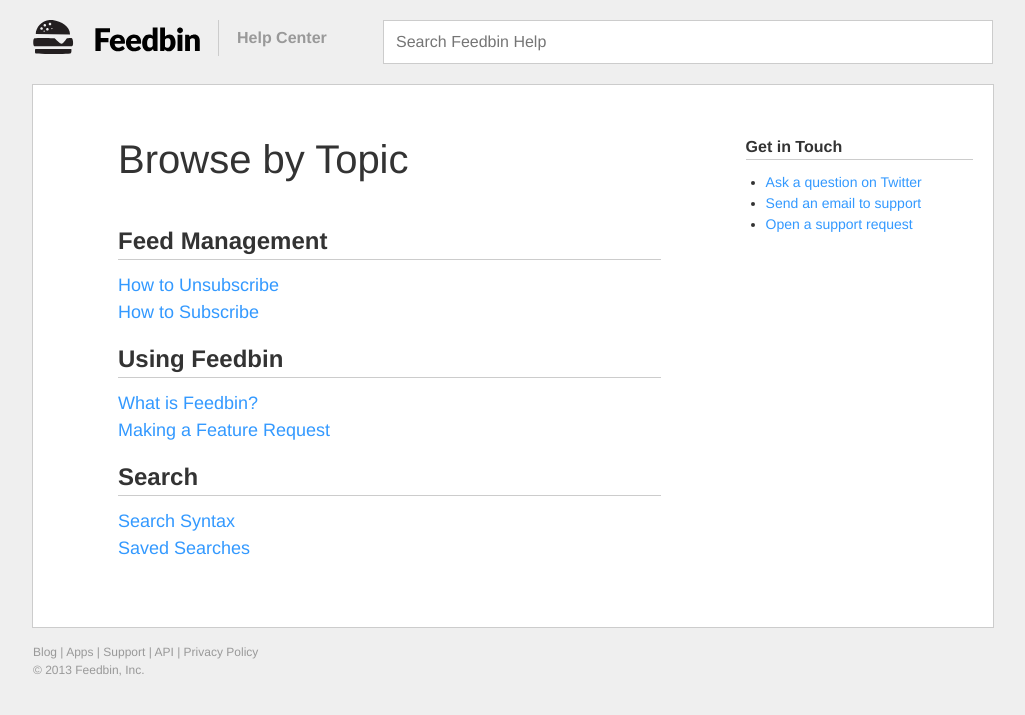
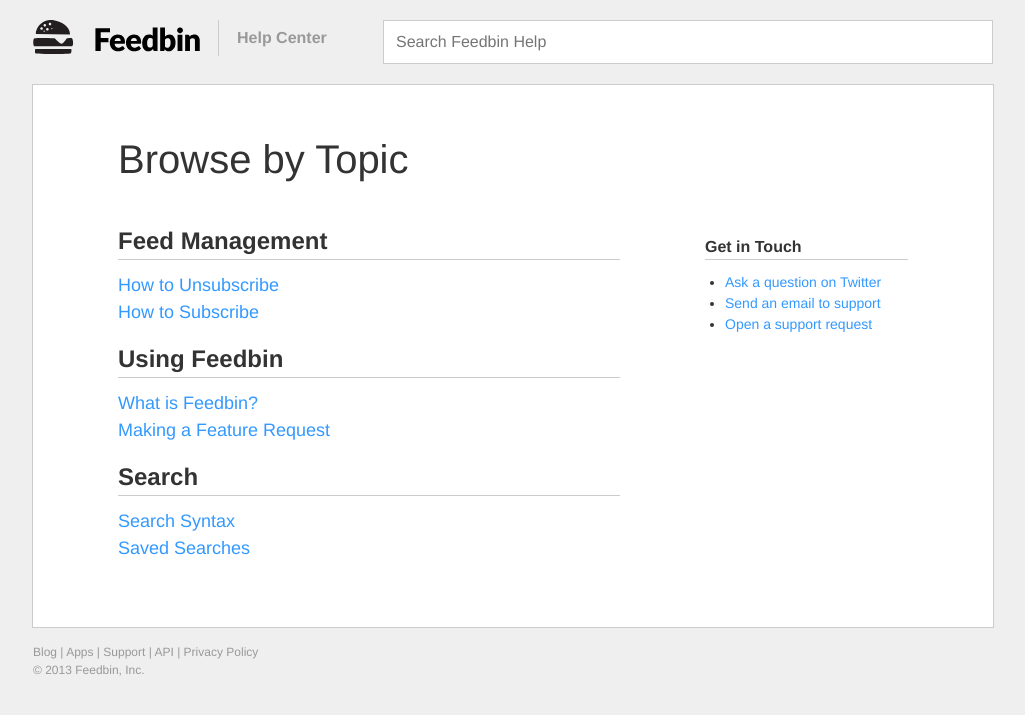
Before and after one commit to willrobin/feedbin-help, a Jekyll site: the page built from index.html, in a window 1280 px wide. Shown: the top 715 px of the page, without its empty margins (127-1152 px from the left). Built offline with Jekyll 4.4.1, drawn with Linux system fonts in a browser that asks for light colours; the list of posts is cut into pages by our own code; comment, search, counter and statistics services are not loaded.

Commit message:
Style tweaks.

```diff
--- a/assets/stylesheets/css.css
+++ b/assets/stylesheets/css.css
@@ -370,13 +370,13 @@
 .content-wrap {
 	padding: 0 85px;
 	float: left;
-	width: 74.226804123711%;
+	width: 70%;
 }
 
 .sidebar {
 	float: right;
-	width: 25.7731958763%;
-	padding-right: 20px;
+	width: 30%;
+	padding-right: 85px;
 }
 
 .inner-content {
@@ -390,6 +390,7 @@
 .sidebar h2 {
 	border-bottom: 1px solid #CCC;
 	font-size: 16px;
+	padding-top: 12px;
 }
 
 footer {
@@ -446,6 +447,7 @@
 	color: #999;
 	border-top: 1px solid #CCC;
 	padding-top: 8px;
+	margin-top: 40px;
 }
 
 .right-text {
--- a/index.html
+++ b/index.html
@@ -7,8 +7,10 @@
 
 <div class="main-content clearfix">
 	<div class="container">
+		<div class="inner-content">
+			<h1>Browse by Topic</h1>
+		</div>
 		<div class="content-wrap">
-			<h1>Browse by Topic</h1>
 			{% for category in site.categories %}
 				{% assign category_slug = category[0] %}
 				<h2 class="category">{{ category_slug | replace: '-', ' ' | titleize }}</h2>
```
